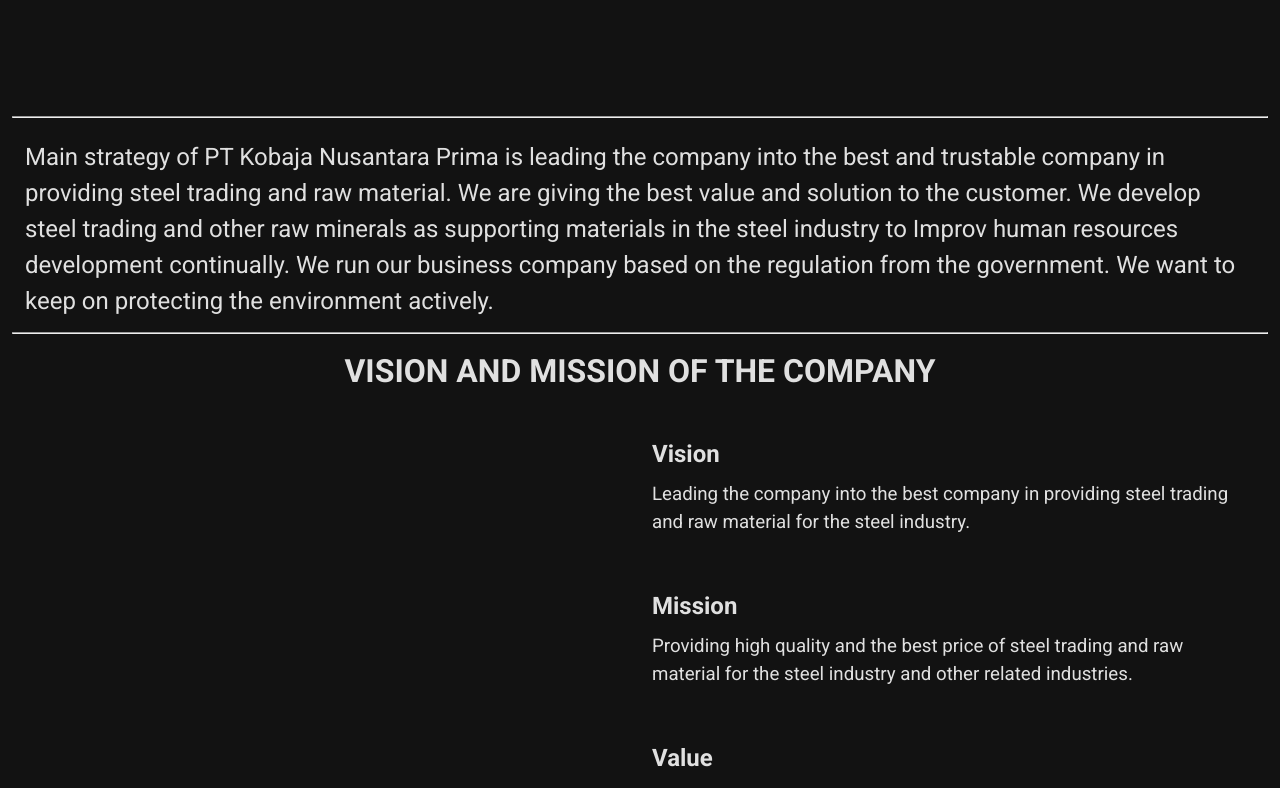
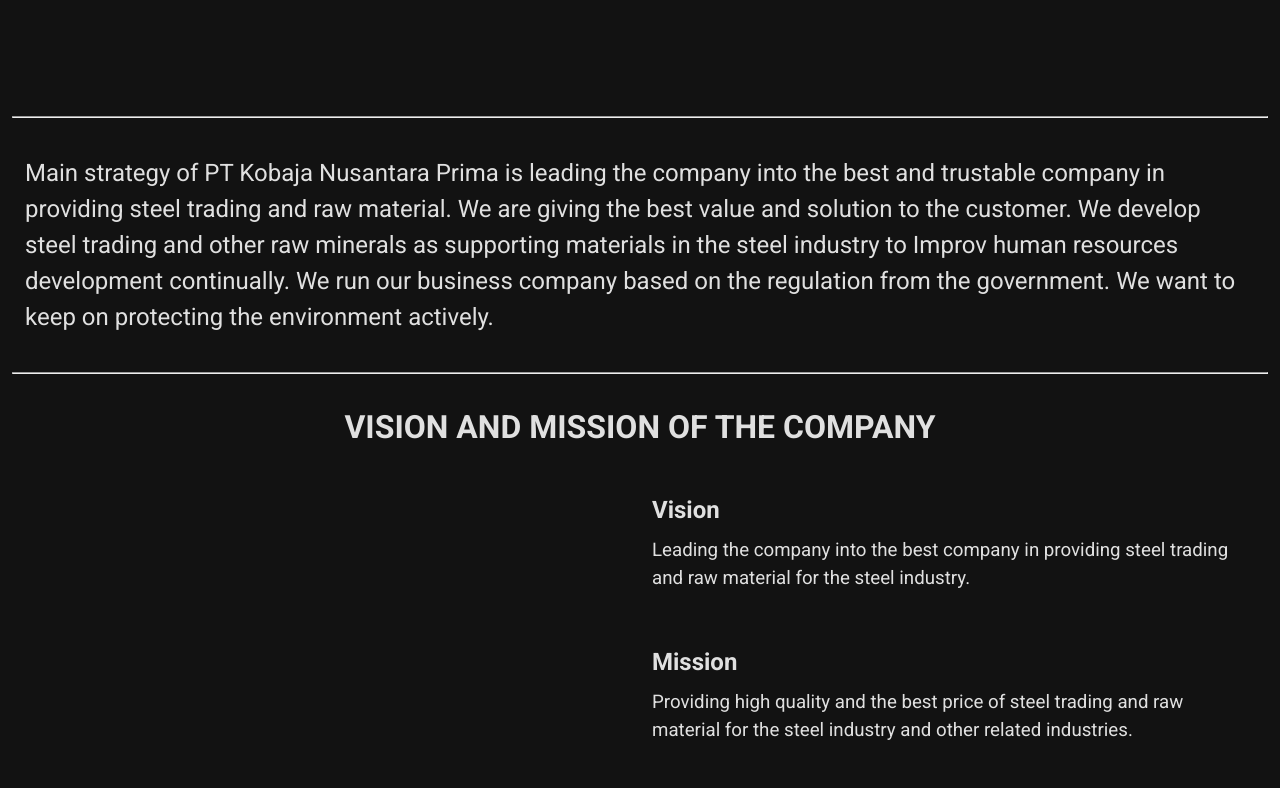
Before and after one commit to wajibdiisi/KobajaWeb, a Vue app: page /adoption in a window 1280 px wide. Shown: the part 640-1428 px from the top of the page. Built offline with nearby package versions, Linux system fonts and the light colour scheme.

Commit message:
Add space again

```diff
--- a/src/views/Adoption.vue
+++ b/src/views/Adoption.vue
@@ -23,7 +23,7 @@
         <v-container class="container-tab">
           <v-row>
             <v-col cols="12">
-              <div class="mt-2">
+              <div class="my-6">
                 <h2 class="font-weight-regular">
                   Main strategy of PT Kobaja Nusantara Prima is leading the
                   company into the best and trustable company in providing steel
@@ -86,7 +86,7 @@
         <v-container class="container-tab">
           <v-row>
             <v-col cols="12">
-              <h1 class="text-center text-uppercase">
+              <h1 class="text-center text-uppercase mt-4">
                 Vision and Mission of the Company
               </h1>
               <v-row class="mt-4 justify-center align-center">
@@ -148,7 +148,7 @@
           <v-row>
             <v-col cols="12">
               <div class="text-center mt-2">
-                <h1 class="text-center text-uppercase mt-15">
+                <h1 class="text-center text-uppercase mt-6">
                   Our scope of business
                 </h1>
                 <h3 class="font-weight-regular text-center mt-2">
@@ -170,7 +170,7 @@
           <v-row>
             <v-col cols="12">
               <div class="text-center mt-2">
-                <h1 class="text-center text-uppercase mt-15">
+                <h1 class="text-center text-uppercase mt-6">
                   Organizational Structures
                 </h1>
                 <v-col cols="12">
```
